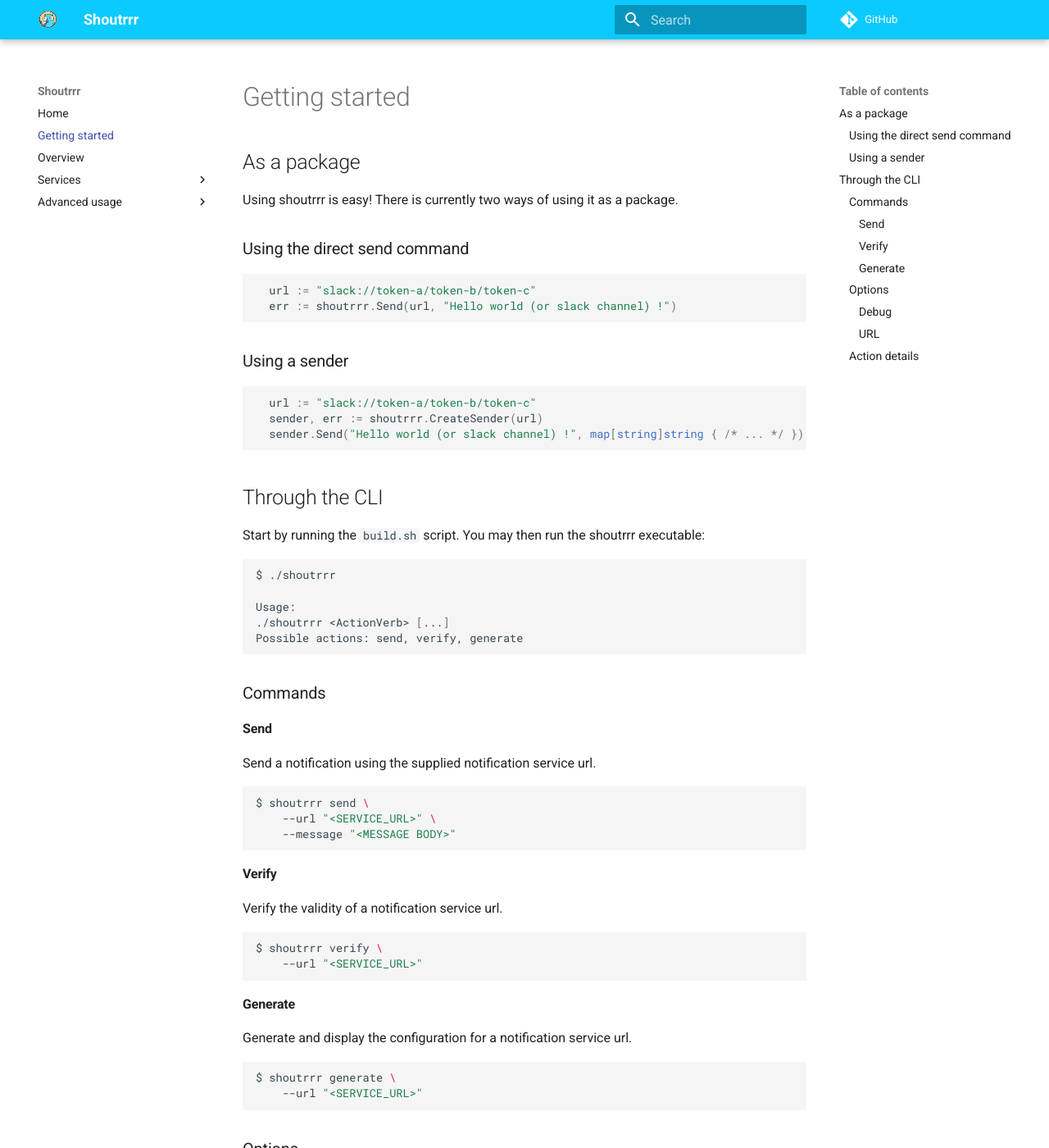
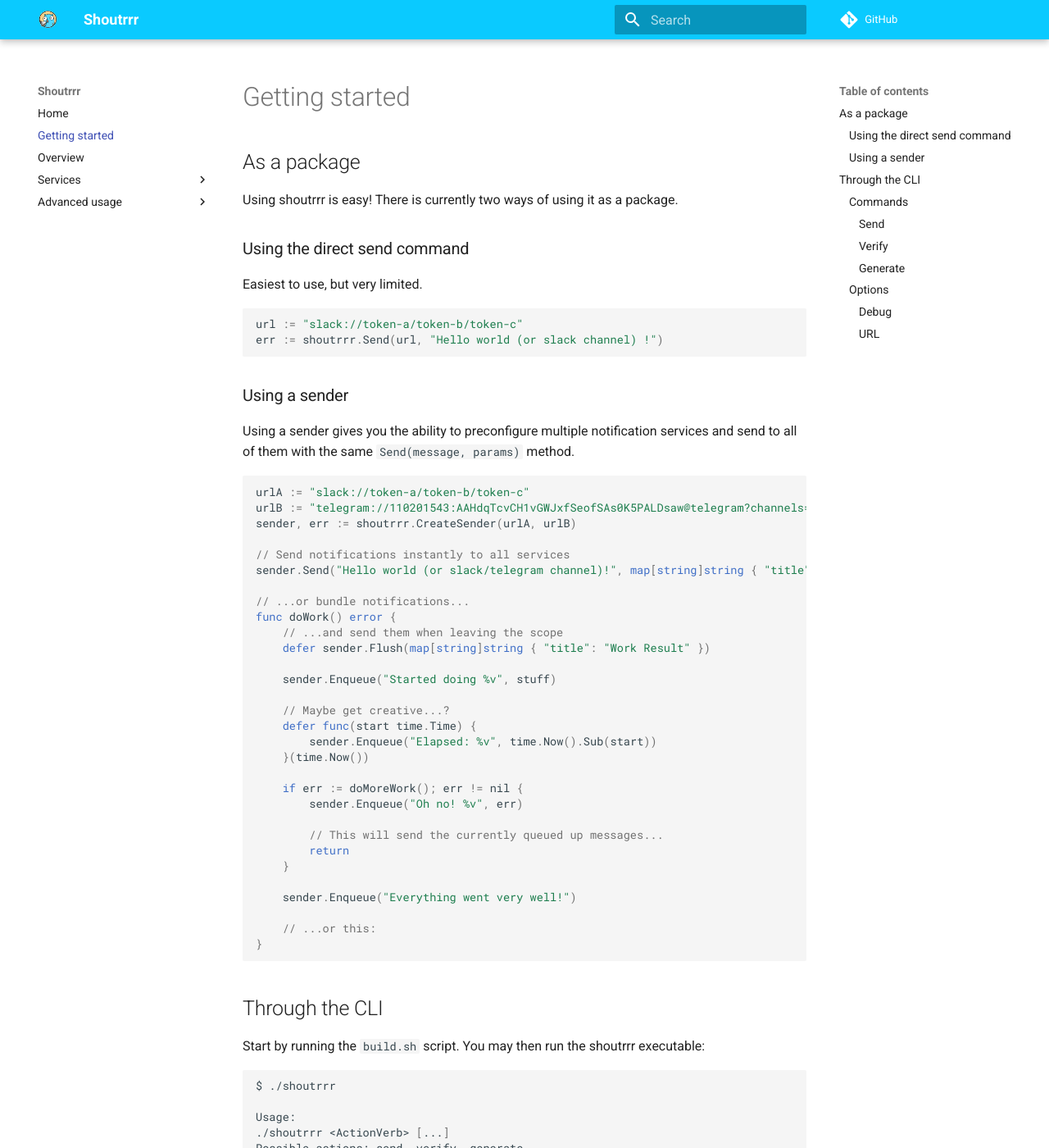
Before and after one commit to containrrr/shoutrrr, an MkDocs documentation site: the page built from docs/getting-started.md, in a window 1280 px wide and 1400 px high. Shown: the whole window at 82% size. Built offline with MkDocs 1.6.1 and Material for MkDocs 9.7.7, drawn with Linux system fonts in a browser that asks for light colours; comment, search, counter and statistics services are not loaded; some of the changed text lies outside the part shown.

Commit message:
docs: fix generate docs and expand on getting started (#102)

````diff
--- a/docs/getting-started.md
+++ b/docs/getting-started.md
@@ -5,19 +5,50 @@
 Using shoutrrr is easy! There is currently two ways of using it as a package.
 
 ### Using the direct send command
+Easiest to use, but very limited.
 
 ```go
-  url := "slack://token-a/token-b/token-c"
-  err := shoutrrr.Send(url, "Hello world (or slack channel) !")
+url := "slack://token-a/token-b/token-c"
+err := shoutrrr.Send(url, "Hello world (or slack channel) !")
 ```
 
 ### Using a sender
+Using a sender gives you the ability to preconfigure multiple notification services and send to all of them with the same `Send(message, params)` method.
 
 ```go
-  url := "slack://token-a/token-b/token-c"
-  sender, err := shoutrrr.CreateSender(url)
-  sender.Send("Hello world (or slack channel) !", map[string]string { /* ... */ })
+urlA := "slack://token-a/token-b/token-c"
+urlB := "telegram://110201543:AAHdqTcvCH1vGWJxfSeofSAs0K5PALDsaw@telegram?channels=@mychannel"
+sender, err := shoutrrr.CreateSender(urlA, urlB)
+
+// Send notifications instantly to all services
+sender.Send("Hello world (or slack/telegram channel)!", map[string]string { "title": "He-hey~!"  })
+
+// ...or bundle notifications...
+func doWork() error {
+    // ...and send them when leaving the scope
+    defer sender.Flush(map[string]string { "title": "Work Result" })
+
+    sender.Enqueue("Started doing %v", stuff)
+
+    // Maybe get creative...?
+    defer func(start time.Time) {
+    	sender.Enqueue("Elapsed: %v", time.Now().Sub(start))
+    }(time.Now())
+
+    if err := doMoreWork(); err != nil {
+        sender.Enqueue("Oh no! %v", err)
+
+        // This will send the currently queued up messages...
+        return
+    }
+
+    sender.Enqueue("Everything went very well!")
+
+    // ...or this:
+}
+
 ```
+
 
 ## Through the CLI
 
@@ -58,9 +89,18 @@
 Generate and display the configuration for a notification service url.
 
 ```bash
-$ shoutrrr generate \
-    --url "<SERVICE_URL>"
+$ shoutrrr generate [OPTIONS] <SERVICE>
 ```
+
+| Flags                        | Description                                     |
+| ---------------------------- | ------------------------------------------------|
+| `-g, --generator string`     |  The generator to use (default "basic")         |
+| `-p, --property stringArray` |  Configuration property in key=value format     |
+| `-s, --service string`       |  The notification service to generate a URL for |
+
+**Note**: Service can either be supplied as the first argument or using the `-s` flag.
+
+For more information on generators, see [Generators](./generators/overview.md).
 
 ### Options
 
@@ -79,11 +119,3 @@
 | Flags         | Env.           | Default | Required |
 | ------------- | -------------- | ------- | -------- |
 | `--url`, `-u` | `SHOUTRRR_URL` | N/A     | ✅       |
-
-### Action details
-
-```shell
-$ ./shoutrrr generate
-Usage:
-./shoutrrr generate [OPTIONS] <service>
-```
````
Also changed, not shown: docs/generators/basic.md (added, +20 -0 lines), docs/generators/overview.md (added, +10 -0 lines).
